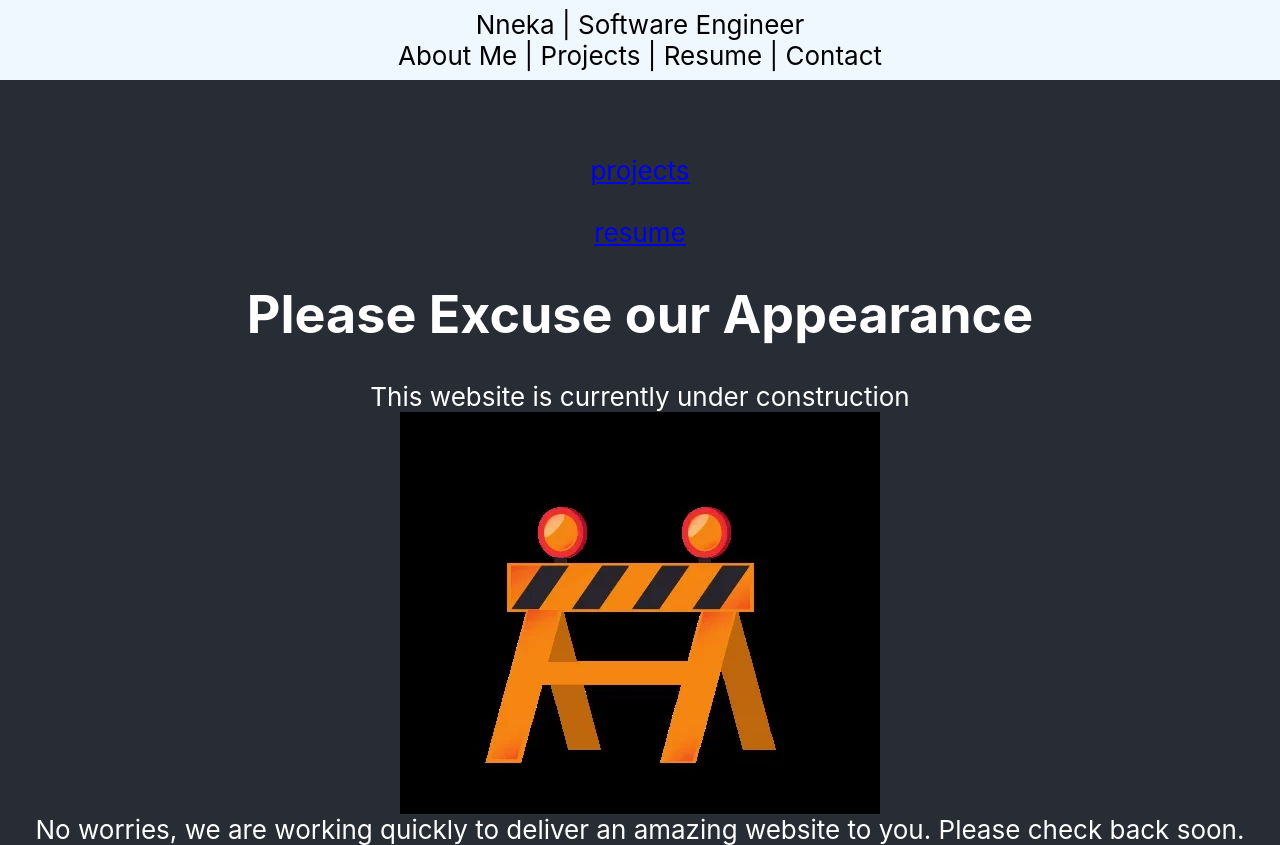
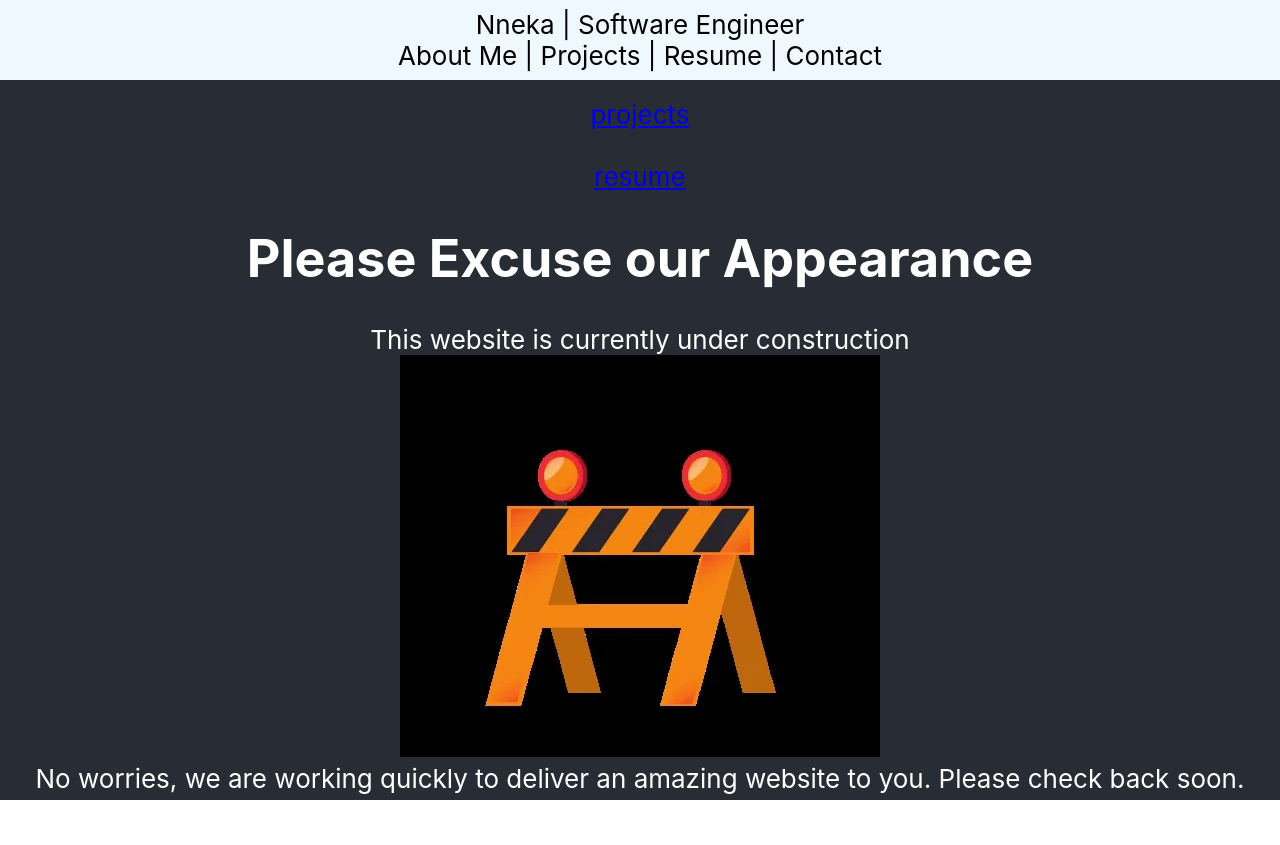
Before and after one commit to nnekauf/portfolio, a React (Create React App) app: page / in a window 1280 px wide. After the commit the page ends 800 px from the top, so only its background shows below. Built offline with nearby package versions, Linux system fonts and the light colour scheme.

Commit message:
transfers code from app to homepage component

```diff
--- a/src/App.js
+++ b/src/App.js
@@ -23,11 +23,7 @@ function App() {
 
        </Switch>
 
-       <h1> Please Excuse our Appearance</h1>
-       <div>This website is currently under construction</div>
-       < img src={construction} alt= "Under Construction GIF"></img>
-        <div>No worries, we are working quickly to deliver an amazing website to you.
-          Please check back soon.</div>
+
       </header>
     </div>
   );
--- a/src/components/Home.js
+++ b/src/components/Home.js
@@ -1,31 +1,30 @@
 import React from 'react';
-
+import construction from "../images/under_construction_giphy.webp"
 import { Link } from 'react-router-dom'
 
 
 const Home = () => {
 
     return (
-        <>
         <div className = "homePage">
-            <text className="mainTitle"> Home</text> <br/>
-
-
-
+            <text className="mainTitle"> Home Page</text> <br/>
                 <>
                     <Link className = "homeButton"  to="/about"> about</Link>
-                        <br/><br/>
-                    <br/><br/>
-
+                    <br/> <br/>
                     <Link className = "homeButton"  to="/projects">projects</Link>
                     <br/> <br/>
                     <Link className = "homeButton"  to="/resume">resume</Link>
                 </>
 
-
+                <h1> Please Excuse our Appearance</h1>
+                    <div>This website is currently under construction</div>
+                    <img src={construction} alt= "Under Construction GIF"></img>
+                    <div>No worries, we are working quickly to deliver an amazing website to you.
+                        Please check back soon.
+                    </div>
         </div>
 
-        </>
+
     )
 
 
```
